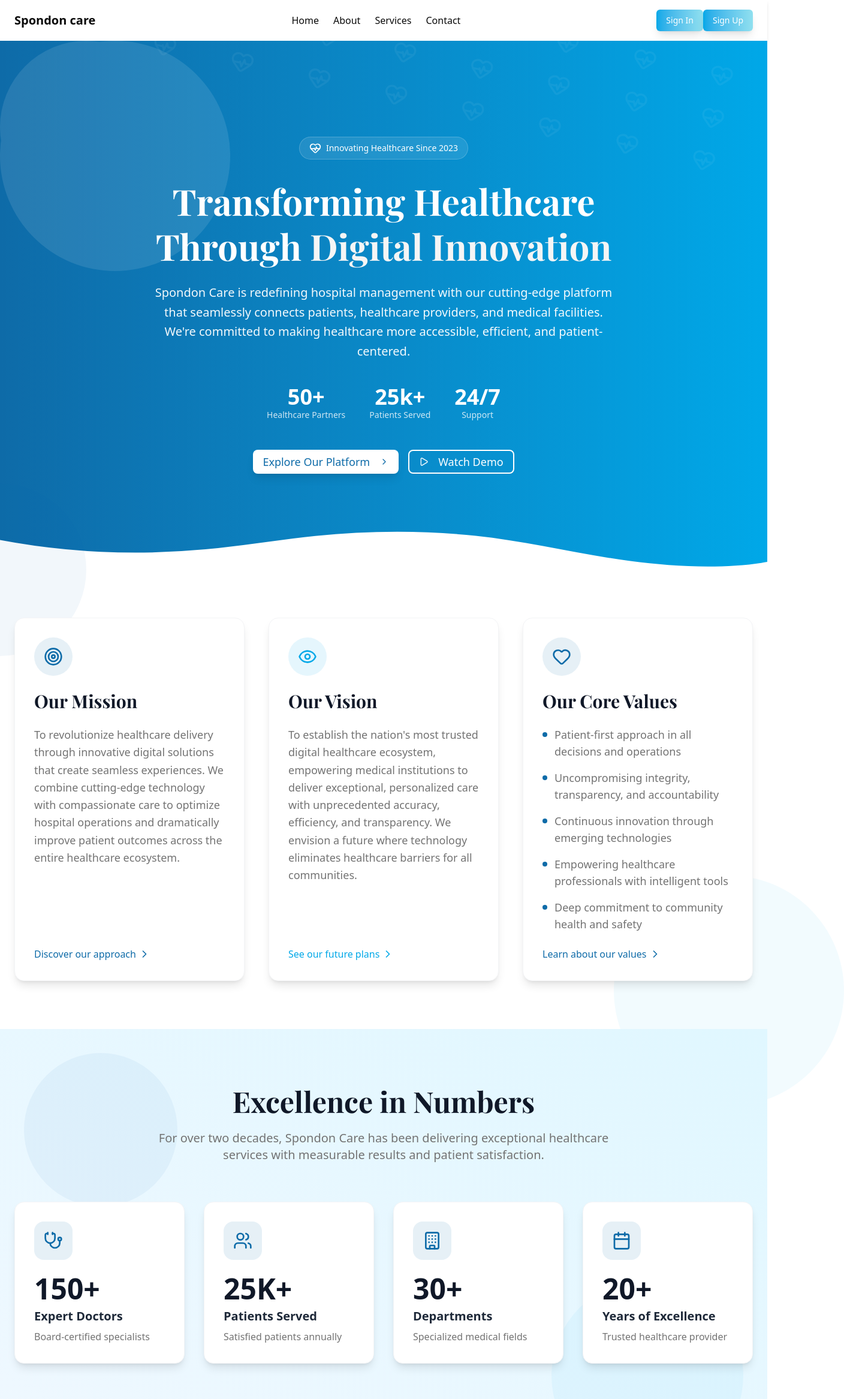
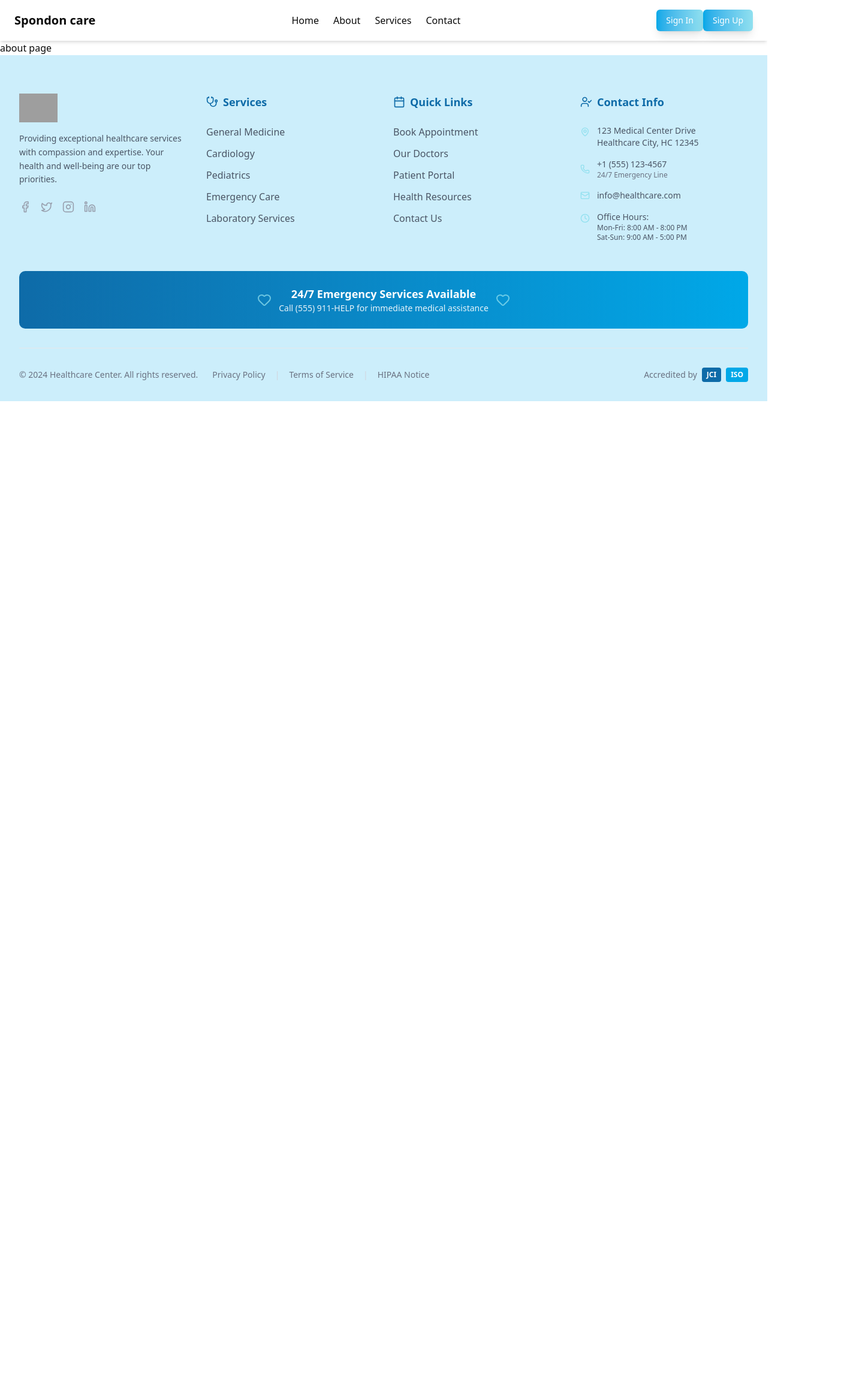
Before and after one commit to mahatab6/Spondon-care, a Next.js app: page /About in a window 1280 px wide. Shown: the top 2333 px of the page at 60% size, 1408 px wide, since content can reach past the window. After the commit the page ends 800 px from the top, so only its background shows below. Built offline with nearby package versions, Linux system fonts and the light colour scheme; grey boxes are pictures that could not be loaded; a web font is replaced by a local one.

Commit message:
Fix about file issue

```diff
--- a/src/app/About/page.js
+++ b/src/app/About/page.js
@@ -1,15 +1,7 @@
-import { AboutHero } from "@/components/About/AboutHero";
-import { MissionVision } from "@/components/About/MissionVision";
-import { StatsCard } from "@/components/About/StatsCard";
-import { TeamSection } from "@/components/About/TeamSection";
+import React from 'react'
 
-export default function AboutPage() {
+export default function page() {
   return (
-    <main>
-      <AboutHero />
-      <MissionVision />
-      <StatsCard />
-      <TeamSection />
-    </main>
-  );
+    <div>about page</div>
+  )
 }
```
